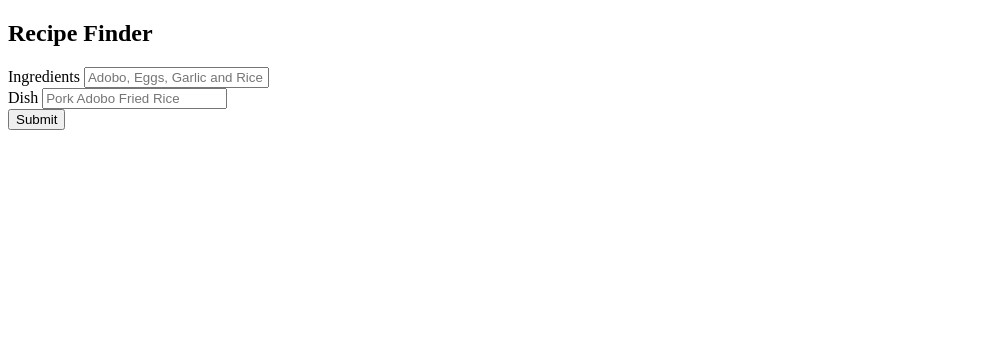
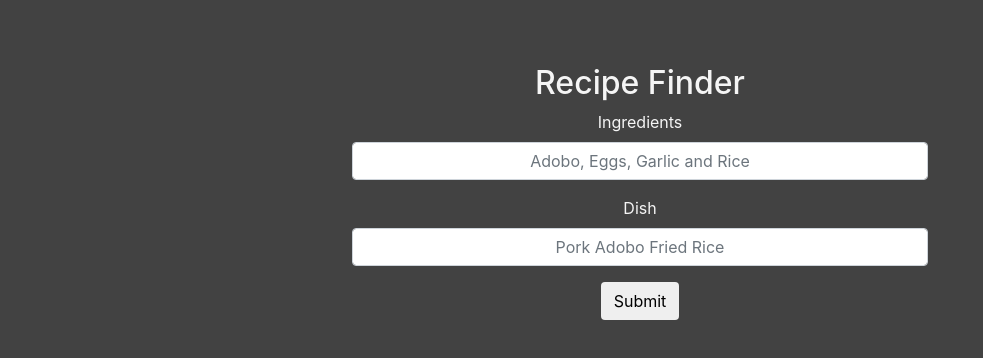
Before and after one commit to BuddhaTheChef/recipe-chef, a React (Create React App) app: page / in a window 1280 px wide. Shown: the top 358 px of the page, without its empty margins (0-983 px from the left). Built offline with nearby package versions, Linux system fonts and the light colour scheme.

Commit message:
added nutton and form also styled main component

```diff
--- a/public/index.html
+++ b/public/index.html
@@ -19,6 +19,7 @@
       work correctly both with client-side routing and a non-root public URL.
       Learn how to configure a non-root public URL by running `npm run build`.
     -->
+    <link rel="stylesheet" href="https://stackpath.bootstrapcdn.com/bootstrap/4.1.3/css/bootstrap.min.css" integrity="sha384-MCw98/SFnGE8fJT3GXwEOngsV7Zt27NXFoaoApmYm81iuXoPkFOJwJ8ERdknLPMO" crossorigin="anonymous">
     <title>React App</title>
   </head>
   <body>
--- a/src/App.css
+++ b/src/App.css
@@ -1,28 +1,24 @@
-.App {
+html {
+  background-color: rgb(66, 66, 66);
+}
+.App{
+  width: 100%;
+  text-align: center;
+  padding: 5%;
+  background-color: rgb(66, 66, 66);
+  height: 100%;
+  color: whitesmoke;
+}
+
+.form-group {
+  width: 100%;
+  display: flex;
+  align-items: center;
+  justify-content: center;
+  flex-direction: column;
+}
+
+.form-control {
+  width: 50%;
   text-align: center;
 }
-
-.App-logo {
-  animation: App-logo-spin infinite 20s linear;
-  height: 80px;
-}
-
-.App-header {
-  background-color: #222;
-  height: 150px;
-  padding: 20px;
-  color: white;
-}
-
-.App-title {
-  font-size: 1.5em;
-}
-
-.App-intro {
-  font-size: large;
-}
-
-@keyframes App-logo-spin {
-  from { transform: rotate(0deg); }
-  to { transform: rotate(360deg); }
-}
--- a/src/components/App.js
+++ b/src/components/App.js
@@ -1,10 +1,11 @@
 import React, { Component } from 'react';
 import SearchRecipes from './SearchRecipes';
+import '../App.css'
 
 class App extends Component {
   render() {
     return (
-      <div>
+      <div className="App">
         <h2>Recipe Finder</h2>
         <SearchRecipes />
       </div>
--- a/src/components/SearchRecipes.js
+++ b/src/components/SearchRecipes.js
@@ -4,7 +4,7 @@ import { Form, FormGroup, FormControl, ControlLabel, Button } from 'react-bootst
 class SearchRecipes extends Component {
   render() {
     return (
-      <Form inline>
+      <Form className="form" >
         <FormGroup>
           <ControlLabel>Ingredients</ControlLabel>
         {' '}
```
